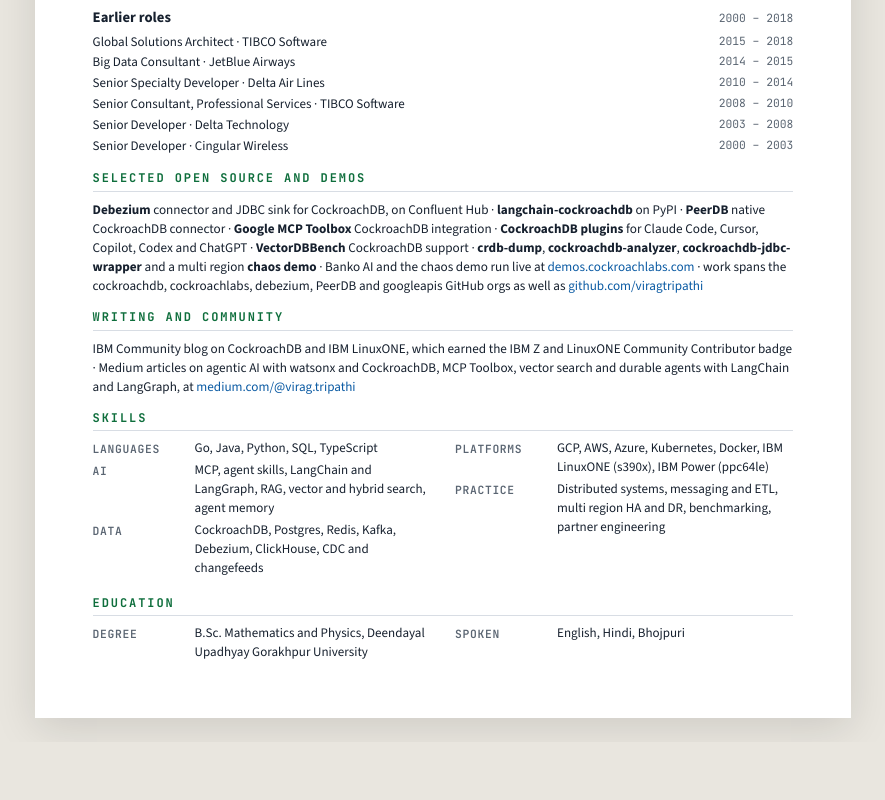
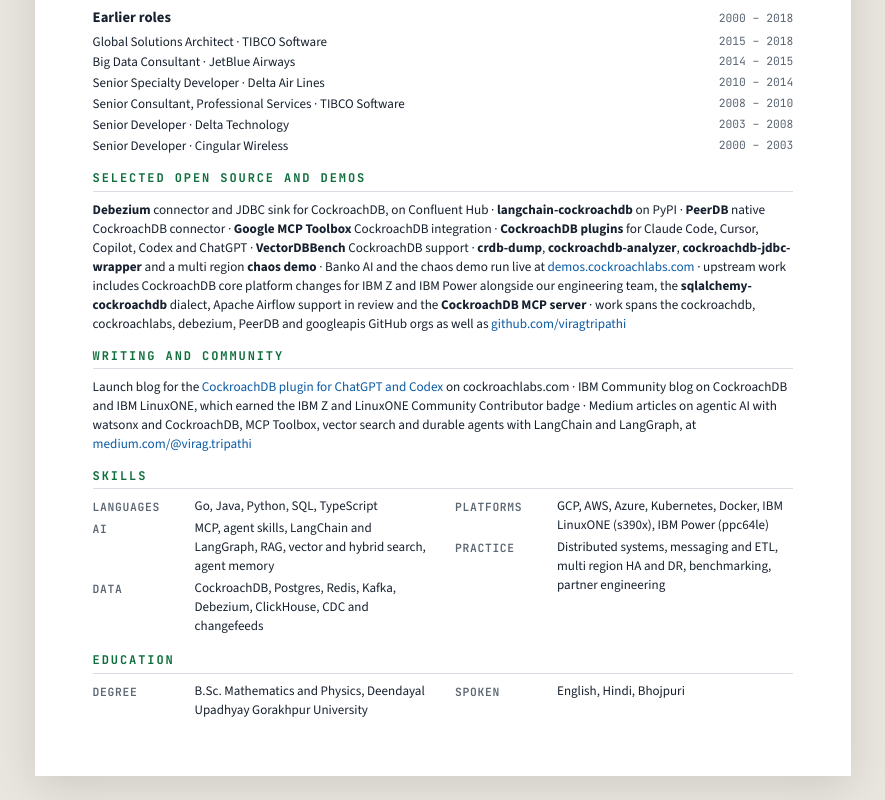
Before and after one commit to viragtripathi/viragtripathi.github.io, a plain HTML site: page resume.html in a window 1280 px wide. Shown: the part 1418-2218 px from the top of the page, without its empty margins (197-1082 px from the left). Before the commit the page ends 2160 px from the top, so only its background shows below. Drawn offline with nearby package versions, Linux system fonts and the light colour scheme.

Commit message:
resume: add Codex launch blog to writing, add upstream contributions line

```diff
--- a/resume.html
+++ b/resume.html
@@ -168,12 +168,12 @@ Engineer with 26 years in distributed systems, data integration and messaging, t
 
 <h2>Selected open source and demos</h2>
 <p class="oss">
-<b>Debezium</b> connector and JDBC sink for CockroachDB, on Confluent Hub · <b>langchain-cockroachdb</b> on PyPI · <b>PeerDB</b> native CockroachDB connector · <b>Google MCP Toolbox</b> CockroachDB integration · <b>CockroachDB plugins</b> for Claude Code, Cursor, Copilot, Codex and ChatGPT · <b>VectorDBBench</b> CockroachDB support · <b>crdb-dump</b>, <b>cockroachdb-analyzer</b>, <b>cockroachdb-jdbc-wrapper</b> and a multi region <b>chaos demo</b> · Banko AI and the chaos demo run live at <a href="https://demos.cockroachlabs.com/">demos.cockroachlabs.com</a> · work spans the cockroachdb, cockroachlabs, debezium, PeerDB and googleapis GitHub orgs as well as <a href="https://github.com/viragtripathi">github.com/viragtripathi</a>
+<b>Debezium</b> connector and JDBC sink for CockroachDB, on Confluent Hub · <b>langchain-cockroachdb</b> on PyPI · <b>PeerDB</b> native CockroachDB connector · <b>Google MCP Toolbox</b> CockroachDB integration · <b>CockroachDB plugins</b> for Claude Code, Cursor, Copilot, Codex and ChatGPT · <b>VectorDBBench</b> CockroachDB support · <b>crdb-dump</b>, <b>cockroachdb-analyzer</b>, <b>cockroachdb-jdbc-wrapper</b> and a multi region <b>chaos demo</b> · Banko AI and the chaos demo run live at <a href="https://demos.cockroachlabs.com/">demos.cockroachlabs.com</a> · upstream work includes CockroachDB core platform changes for IBM Z and IBM Power alongside our engineering team, the <b>sqlalchemy-cockroachdb</b> dialect, Apache Airflow support in review and the <b>CockroachDB MCP server</b> · work spans the cockroachdb, cockroachlabs, debezium, PeerDB and googleapis GitHub orgs as well as <a href="https://github.com/viragtripathi">github.com/viragtripathi</a>
 </p>
 
 <h2>Writing and community</h2>
 <p class="oss">
-IBM Community blog on CockroachDB and IBM LinuxONE, which earned the IBM Z and LinuxONE Community Contributor badge · Medium articles on agentic AI with watsonx and CockroachDB, MCP Toolbox, vector search and durable agents with LangChain and LangGraph, at <a href="https://medium.com/@virag.tripathi">medium.com/@virag.tripathi</a>
+Launch blog for the <a href="https://www.cockroachlabs.com/blog/cockroachdb-plugin-for-chatgpt-and-codex/">CockroachDB plugin for ChatGPT and Codex</a> on cockroachlabs.com · IBM Community blog on CockroachDB and IBM LinuxONE, which earned the IBM Z and LinuxONE Community Contributor badge · Medium articles on agentic AI with watsonx and CockroachDB, MCP Toolbox, vector search and durable agents with LangChain and LangGraph, at <a href="https://medium.com/@virag.tripathi">medium.com/@virag.tripathi</a>
 </p>
 
 <h2>Skills</h2>
```
